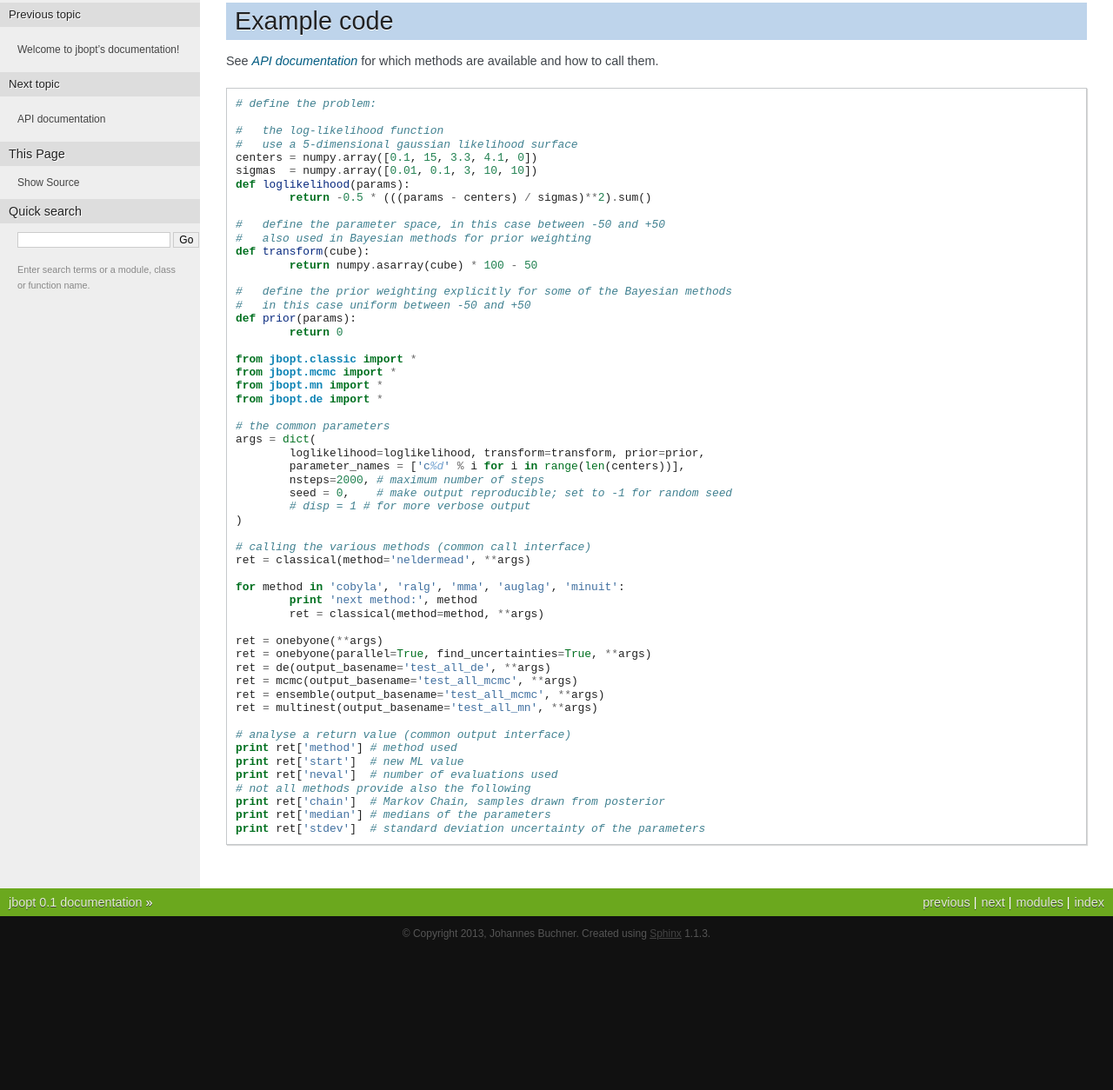
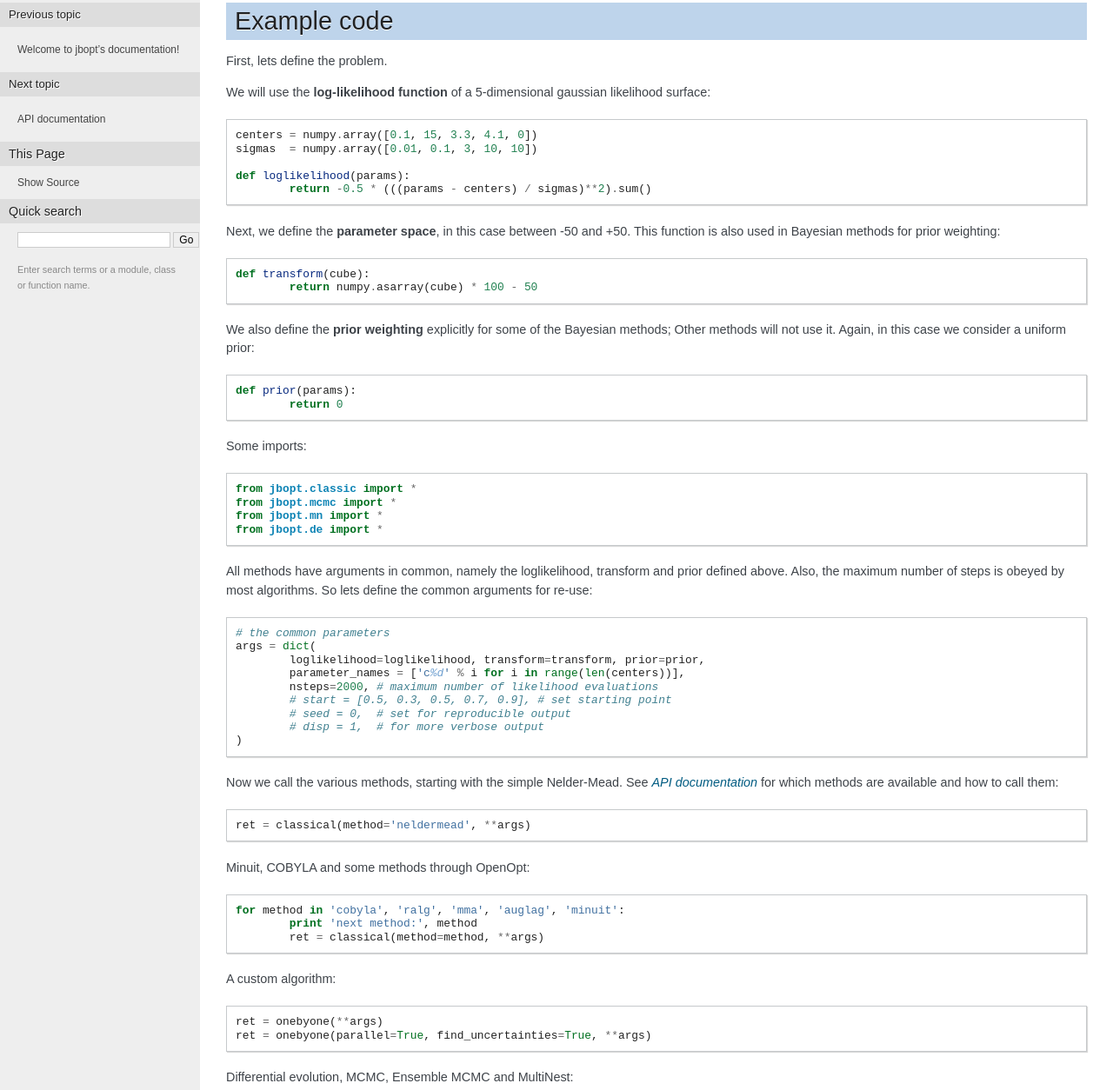
Before and after one commit to JohannesBuchner/jbopt, a plain HTML site: page example.html in a window 1280 px wide. Shown: the part 49-1303 px from the top of the page at 87% size. Before the commit the page ends 1143 px from the top, so only its background shows below. Drawn offline with Linux system fonts and the light colour scheme.

Commit message:
doc update

```diff
--- a/example.html
+++ b/example.html
@@ -55,64 +55,83 @@
 
   <div class="section" id="example-code">
 <h1>Example code<a class="headerlink" href="#example-code" title="Permalink to this headline">¶</a></h1>
-<p>See <a class="reference internal" href="doc.html"><em>API documentation</em></a> for which methods are available and how to call them.</p>
-<div class="highlight-python"><div class="highlight"><pre><span class="c"># define the problem:</span>
+<p>First, lets define the problem.</p>
+<p>We will use the <strong>log-likelihood function</strong> of a 5-dimensional gaussian likelihood surface:</p>
+<div class="highlight-python"><div class="highlight"><pre><span class="n">centers</span> <span class="o">=</span> <span class="n">numpy</span><span class="o">.</span><span class="n">array</span><span class="p">([</span><span class="mf">0.1</span><span class="p">,</span> <span class="mi">15</span><span class="p">,</span> <span class="mf">3.3</span><span class="p">,</span> <span class="mf">4.1</span><span class="p">,</span> <span class="mi">0</span><span class="p">])</span>
+<span class="n">sigmas</span>  <span class="o">=</span> <span class="n">numpy</span><span class="o">.</span><span class="n">array</span><span class="p">([</span><span class="mf">0.01</span><span class="p">,</span> <span class="mf">0.1</span><span class="p">,</span> <span class="mi">3</span><span class="p">,</span> <span class="mi">10</span><span class="p">,</span> <span class="mi">10</span><span class="p">])</span>
 
-<span class="c">#   the log-likelihood function</span>
-<span class="c">#   use a 5-dimensional gaussian likelihood surface</span>
-<span class="n">centers</span> <span class="o">=</span> <span class="n">numpy</span><span class="o">.</span><span class="n">array</span><span class="p">([</span><span class="mf">0.1</span><span class="p">,</span> <span class="mi">15</span><span class="p">,</span> <span class="mf">3.3</span><span class="p">,</span> <span class="mf">4.1</span><span class="p">,</span> <span class="mi">0</span><span class="p">])</span>
-<span class="n">sigmas</span>  <span class="o">=</span> <span class="n">numpy</span><span class="o">.</span><span class="n">array</span><span class="p">([</span><span class="mf">0.01</span><span class="p">,</span> <span class="mf">0.1</span><span class="p">,</span> <span class="mi">3</span><span class="p">,</span> <span class="mi">10</span><span class="p">,</span> <span class="mi">10</span><span class="p">])</span>
 <span class="k">def</span> <span class="nf">loglikelihood</span><span class="p">(</span><span class="n">params</span><span class="p">):</span>
         <span class="k">return</span> <span class="o">-</span><span class="mf">0.5</span> <span class="o">*</span> <span class="p">(((</span><span class="n">params</span> <span class="o">-</span> <span class="n">centers</span><span class="p">)</span> <span class="o">/</span> <span class="n">sigmas</span><span class="p">)</span><span class="o">**</span><span class="mi">2</span><span class="p">)</span><span class="o">.</span><span class="n">sum</span><span class="p">()</span>
-
-<span class="c">#   define the parameter space, in this case between -50 and +50</span>
-<span class="c">#   also used in Bayesian methods for prior weighting</span>
-<span class="k">def</span> <span class="nf">transform</span><span class="p">(</span><span class="n">cube</span><span class="p">):</span>
+</pre></div>
+</div>
+<p>Next, we define the <strong>parameter space</strong>, in this case between -50 and +50.
+This function is also used in Bayesian methods for prior weighting:</p>
+<div class="highlight-python"><div class="highlight"><pre><span class="k">def</span> <span class="nf">transform</span><span class="p">(</span><span class="n">cube</span><span class="p">):</span>
         <span class="k">return</span> <span class="n">numpy</span><span class="o">.</span><span class="n">asarray</span><span class="p">(</span><span class="n">cube</span><span class="p">)</span> <span class="o">*</span> <span class="mi">100</span> <span class="o">-</span> <span class="mi">50</span>
-
-<span class="c">#   define the prior weighting explicitly for some of the Bayesian methods</span>
-<span class="c">#   in this case uniform between -50 and +50</span>
-<span class="k">def</span> <span class="nf">prior</span><span class="p">(</span><span class="n">params</span><span class="p">):</span>
+</pre></div>
+</div>
+<p>We also define the <strong>prior weighting</strong> explicitly for some of the Bayesian methods;
+Other methods will not use it. Again, in this case we consider a uniform prior:</p>
+<div class="highlight-python"><div class="highlight"><pre><span class="k">def</span> <span class="nf">prior</span><span class="p">(</span><span class="n">params</span><span class="p">):</span>
         <span class="k">return</span> <span class="mi">0</span>
-
-<span class="kn">from</span> <span class="nn">jbopt.classic</span> <span class="kn">import</span> <span class="o">*</span>
+</pre></div>
+</div>
+<p>Some imports:</p>
+<div class="highlight-python"><div class="highlight"><pre><span class="kn">from</span> <span class="nn">jbopt.classic</span> <span class="kn">import</span> <span class="o">*</span>
 <span class="kn">from</span> <span class="nn">jbopt.mcmc</span> <span class="kn">import</span> <span class="o">*</span>
 <span class="kn">from</span> <span class="nn">jbopt.mn</span> <span class="kn">import</span> <span class="o">*</span>
 <span class="kn">from</span> <span class="nn">jbopt.de</span> <span class="kn">import</span> <span class="o">*</span>
-
-<span class="c"># the common parameters</span>
+</pre></div>
+</div>
+<p>All methods have arguments in common, namely the loglikelihood, transform and prior
+defined above. Also, the maximum number of steps is obeyed by most algorithms.
+So lets define the common arguments for re-use:</p>
+<div class="highlight-python"><div class="highlight"><pre><span class="c"># the common parameters</span>
 <span class="n">args</span> <span class="o">=</span> <span class="nb">dict</span><span class="p">(</span>
         <span class="n">loglikelihood</span><span class="o">=</span><span class="n">loglikelihood</span><span class="p">,</span> <span class="n">transform</span><span class="o">=</span><span class="n">transform</span><span class="p">,</span> <span class="n">prior</span><span class="o">=</span><span class="n">prior</span><span class="p">,</span>
         <span class="n">parameter_names</span> <span class="o">=</span> <span class="p">[</span><span class="s">&#39;c</span><span class="si">%d</span><span class="s">&#39;</span> <span class="o">%</span> <span class="n">i</span> <span class="k">for</span> <span class="n">i</span> <span class="ow">in</span> <span class="nb">range</span><span class="p">(</span><span class="nb">len</span><span class="p">(</span><span class="n">centers</span><span class="p">))],</span>
-        <span class="n">nsteps</span><span class="o">=</span><span class="mi">2000</span><span class="p">,</span> <span class="c"># maximum number of steps</span>
-        <span class="n">seed</span> <span class="o">=</span> <span class="mi">0</span><span class="p">,</span>    <span class="c"># make output reproducible; set to -1 for random seed</span>
-        <span class="c"># disp = 1 # for more verbose output</span>
+        <span class="n">nsteps</span><span class="o">=</span><span class="mi">2000</span><span class="p">,</span> <span class="c"># maximum number of likelihood evaluations</span>
+        <span class="c"># start = [0.5, 0.3, 0.5, 0.7, 0.9], # set starting point</span>
+        <span class="c"># seed = 0,  # set for reproducible output</span>
+        <span class="c"># disp = 1,  # for more verbose output</span>
 <span class="p">)</span>
-
-<span class="c"># calling the various methods (common call interface)</span>
-<span class="n">ret</span> <span class="o">=</span> <span class="n">classical</span><span class="p">(</span><span class="n">method</span><span class="o">=</span><span class="s">&#39;neldermead&#39;</span><span class="p">,</span> <span class="o">**</span><span class="n">args</span><span class="p">)</span>
-
-<span class="k">for</span> <span class="n">method</span> <span class="ow">in</span> <span class="s">&#39;cobyla&#39;</span><span class="p">,</span> <span class="s">&#39;ralg&#39;</span><span class="p">,</span> <span class="s">&#39;mma&#39;</span><span class="p">,</span> <span class="s">&#39;auglag&#39;</span><span class="p">,</span> <span class="s">&#39;minuit&#39;</span><span class="p">:</span>
+</pre></div>
+</div>
+<p>Now we call the various methods, starting with the simple Nelder-Mead.
+See <a class="reference internal" href="doc.html"><em>API documentation</em></a> for which methods are available and how to call them:</p>
+<div class="highlight-python"><div class="highlight"><pre><span class="n">ret</span> <span class="o">=</span> <span class="n">classical</span><span class="p">(</span><span class="n">method</span><span class="o">=</span><span class="s">&#39;neldermead&#39;</span><span class="p">,</span> <span class="o">**</span><span class="n">args</span><span class="p">)</span>
+</pre></div>
+</div>
+<p>Minuit, COBYLA and some methods through OpenOpt:</p>
+<div class="highlight-python"><div class="highlight"><pre><span class="k">for</span> <span class="n">method</span> <span class="ow">in</span> <span class="s">&#39;cobyla&#39;</span><span class="p">,</span> <span class="s">&#39;ralg&#39;</span><span class="p">,</span> <span class="s">&#39;mma&#39;</span><span class="p">,</span> <span class="s">&#39;auglag&#39;</span><span class="p">,</span> <span class="s">&#39;minuit&#39;</span><span class="p">:</span>
         <span class="k">print</span> <span class="s">&#39;next method:&#39;</span><span class="p">,</span> <span class="n">method</span>
         <span class="n">ret</span> <span class="o">=</span> <span class="n">classical</span><span class="p">(</span><span class="n">method</span><span class="o">=</span><span class="n">method</span><span class="p">,</span> <span class="o">**</span><span class="n">args</span><span class="p">)</span>
-
-<span class="n">ret</span> <span class="o">=</span> <span class="n">onebyone</span><span class="p">(</span><span class="o">**</span><span class="n">args</span><span class="p">)</span>
+</pre></div>
+</div>
+<p>A custom algorithm:</p>
+<div class="highlight-python"><div class="highlight"><pre><span class="n">ret</span> <span class="o">=</span> <span class="n">onebyone</span><span class="p">(</span><span class="o">**</span><span class="n">args</span><span class="p">)</span>
 <span class="n">ret</span> <span class="o">=</span> <span class="n">onebyone</span><span class="p">(</span><span class="n">parallel</span><span class="o">=</span><span class="bp">True</span><span class="p">,</span> <span class="n">find_uncertainties</span><span class="o">=</span><span class="bp">True</span><span class="p">,</span> <span class="o">**</span><span class="n">args</span><span class="p">)</span>
-<span class="n">ret</span> <span class="o">=</span> <span class="n">de</span><span class="p">(</span><span class="n">output_basename</span><span class="o">=</span><span class="s">&#39;test_all_de&#39;</span><span class="p">,</span> <span class="o">**</span><span class="n">args</span><span class="p">)</span>
+</pre></div>
+</div>
+<p>Differential evolution, MCMC, Ensemble MCMC and MultiNest:</p>
+<div class="highlight-python"><div class="highlight"><pre><span class="n">ret</span> <span class="o">=</span> <span class="n">de</span><span class="p">(</span><span class="n">output_basename</span><span class="o">=</span><span class="s">&#39;test_all_de&#39;</span><span class="p">,</span> <span class="o">**</span><span class="n">args</span><span class="p">)</span>
 <span class="n">ret</span> <span class="o">=</span> <span class="n">mcmc</span><span class="p">(</span><span class="n">output_basename</span><span class="o">=</span><span class="s">&#39;test_all_mcmc&#39;</span><span class="p">,</span> <span class="o">**</span><span class="n">args</span><span class="p">)</span>
 <span class="n">ret</span> <span class="o">=</span> <span class="n">ensemble</span><span class="p">(</span><span class="n">output_basename</span><span class="o">=</span><span class="s">&#39;test_all_mcmc&#39;</span><span class="p">,</span> <span class="o">**</span><span class="n">args</span><span class="p">)</span>
 <span class="n">ret</span> <span class="o">=</span> <span class="n">multinest</span><span class="p">(</span><span class="n">output_basename</span><span class="o">=</span><span class="s">&#39;test_all_mn&#39;</span><span class="p">,</span> <span class="o">**</span><span class="n">args</span><span class="p">)</span>
-
-<span class="c"># analyse a return value (common output interface)</span>
-<span class="k">print</span> <span class="n">ret</span><span class="p">[</span><span class="s">&#39;method&#39;</span><span class="p">]</span> <span class="c"># method used</span>
-<span class="k">print</span> <span class="n">ret</span><span class="p">[</span><span class="s">&#39;start&#39;</span><span class="p">]</span>  <span class="c"># new ML value</span>
+</pre></div>
+</div>
+<p>For each, we can analyse the return value, which gives information about what was
+learned about the parameter space. This of course varies between the methods:</p>
+<div class="highlight-python"><div class="highlight"><pre><span class="k">print</span> <span class="n">ret</span><span class="p">[</span><span class="s">&#39;method&#39;</span><span class="p">]</span> <span class="c"># method used</span>
+<span class="k">print</span> <span class="n">ret</span><span class="p">[</span><span class="s">&#39;start&#39;</span><span class="p">]</span>  <span class="c"># new maximum likelihood value</span>
 <span class="k">print</span> <span class="n">ret</span><span class="p">[</span><span class="s">&#39;neval&#39;</span><span class="p">]</span>  <span class="c"># number of evaluations used</span>
-<span class="c"># not all methods provide also the following</span>
+<span class="c"># some methods also provide the following</span>
 <span class="k">print</span> <span class="n">ret</span><span class="p">[</span><span class="s">&#39;chain&#39;</span><span class="p">]</span>  <span class="c"># Markov Chain, samples drawn from posterior</span>
 <span class="k">print</span> <span class="n">ret</span><span class="p">[</span><span class="s">&#39;median&#39;</span><span class="p">]</span> <span class="c"># medians of the parameters</span>
 <span class="k">print</span> <span class="n">ret</span><span class="p">[</span><span class="s">&#39;stdev&#39;</span><span class="p">]</span>  <span class="c"># standard deviation uncertainty of the parameters</span>
 </pre></div>
 </div>
+<p>Read more in the <a class="reference internal" href="doc.html"><em>API documentation</em></a>.</p>
 </div>
 
 
```
Also changed, not shown: index.html (+2 -1 lines), _sources/example.txt, _sources/index.txt, searchindex.js, 1 other file.
